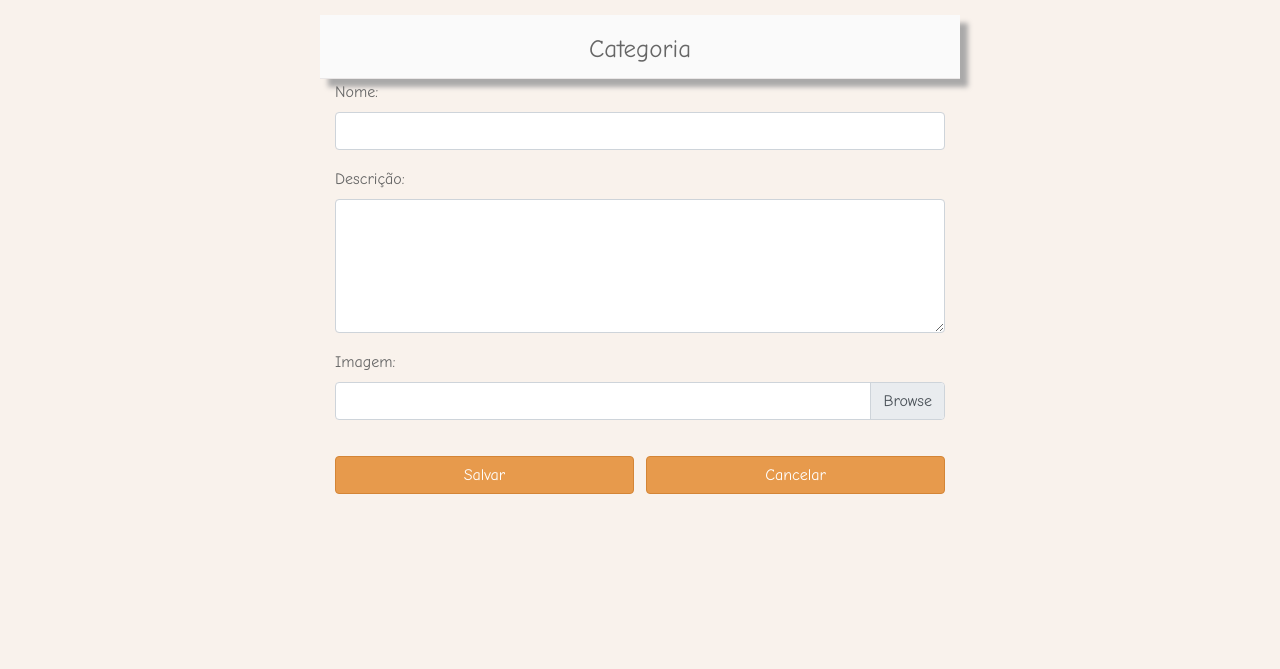
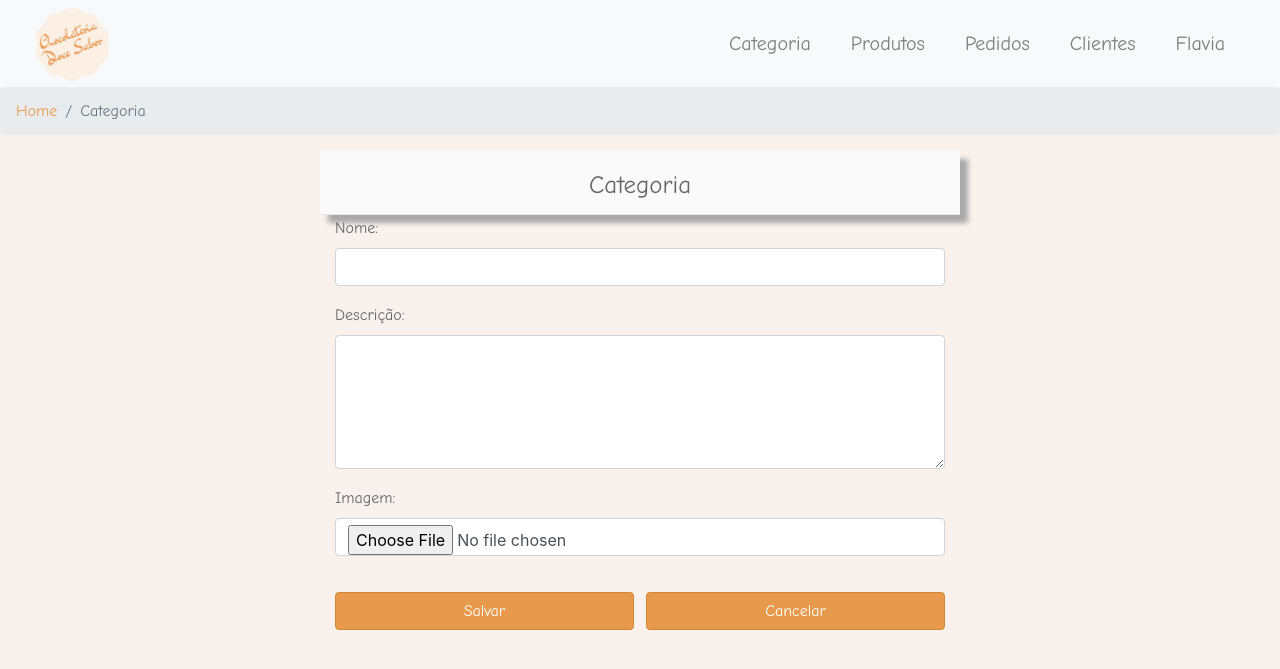
Before and after one commit to flaquebec/Chocolate-store, a PHP site: page /admin/category.php in a window 1280 px wide. Shown: the top 669 px of the page. Run offline with PHP 8.4, Linux system fonts and the light colour scheme.

Commit message:
Backend da categoria

```diff
--- a/admin/category.php
+++ b/admin/category.php
@@ -1,67 +1,219 @@
-<!doctype html>
-<html lang="en">
-  <head>
-    <!-- Required meta tags -->
-    <meta charset="utf-8">
-    <meta name="viewport" content="width=device-width, initial-scale=1, shrink-to-fit=no">
+<?php
 
-    <!-- Bootstrap CSS -->
-    <link rel="stylesheet" href="https://maxcdn.bootstrapcdn.com/bootstrap/4.4.1/css/bootstrap.min.css">
-    <link rel="stylesheet" href="style_chocolate.css">
+// Instance data base connection
+try {
+  $connection = new PDO('mysql:host=mysql_app;dbname=app', 'root', 'secret');
+  $connection->setAttribute(PDO::ATTR_ERRMODE, PDO::ERRMODE_EXCEPTION);
+} catch(PDOException $e) {
+  echo 'ERROR: ' . $e->getMessage();
+  exit;
+}
 
-        <!-- Fonts-->
-    <link href="https://fonts.googleapis.com/css?family=Comic+Neue:400,700&display=swap" rel="stylesheet">
-      <!--font-family: 'Comic Neue', cursive; -->
+// Verifica se o parametro id foi enviado pela url
+if (isset($_GET['id']) && !empty($_GET['id'])) {
 
-    <title>Admin/category</title>
-  </head>
+  // Recebe o parametro id enviado pela url
+  $id = $_GET['id'];
 
-  <body>
-   <div class=" cadastro container-fluid cadastroBox col-xs-12 col-sm-6 col-md-6 col-lg-6">
+  // Prepara a consulta no banco de dados
+  $statement = $connection->prepare("SELECT * FROM categories WHERE id = ?");
+
+  // Executa a consulta no banco de dados passando a variavel id como parametro
+  $statement->execute([$id]);
+
+  // Recebe a categoria registrada no banco de dados
+  $category = $statement->fetch();
+
+  // Se a categoria nao foi encontrada, redireciona para a lista de categorias
+  if (!$category) {
+    header('Location: /admin/categories.php');
+    exit; // exit faz o programa parar aqui, nada alem eh executado
+  }
+
+  // Recebe o nome da categoria
+  $name = $category['name'];
+
+  // Recebe a descricao da categoria
+  $description = $category['description'];
+}
+
+// Verify if form sended, $_POST variable is a array with all input, select, textarea submited from form
+// Verifica se o formulario foi submetido, a variavel $_POST vai conter todos os dado
+if (!empty($_POST)) {
+
+  // Cria um array vazio para as mensagens de validacao
+  $validations = [];
+
+  // Recebe nome da categoria
+  // a funcao trim remove espaços em brancos no começo e no fim de uma string, ex: " nome " fica "nome"
+  // eh importante usar o trim, pois ao verificar o valor informado ex: if(empty("  ")), esse if retorna falso, ou seja,
+  // o valor com espacos eh considerado preenchido
+  $name = trim($_POST['name']);
+
+  // Recebe descricao da categoria
+  $description = trim($_POST['description']);
+
+  // Recebe a imagem da categoria se essa foi enviada
+  if (isset($_FILES['image'])) {
+    $image = $_FILES['image'];
+  }
+
+  // Verifica se o nome da categoria está vazio
+  if (empty($name)) {
+    $validations['name'] = 'O campo Nome deve ser informado.';
+  }
+
+  // Verifica se a quantidade de caracteres informado excede 4000 caracteres
+  if (strlen($description) > 4000) {
+    $validations['description'] = 'O campo Descrição deve ter no máximo 4000 caracteres.';
+  }
+
+  // Verifica se o parametro id esta vazio e se a imagem esta vazia
+  if (empty($_GET['id']) && empty($_FILES['image']['tmp_name'])) {
+    $validations['image'] = 'O campo Imagem deve ser informado.';
+  }
+
+  // Verifica se a imagem foi enviada e se foi armazenada temporareamente com sucesso
+  if (isset($image) && !empty($image["tmp_name"])) {
+
+    // Recebe o tamanho da imagem
+    $image_size = getimagesize($image["tmp_name"]);
+
+    // Se a variavel image_size nao tiver valor eh por que o arquivo enviado nao era uma imagem
+    if (!$image_size) {
+      $validations['image'] = 'Informe uma imagem válida.';
+    }
+
+  }
+
+
+
+  // Verifica se a variavel $validations esta vazia
+  // Se estiver, significa que todas as informacoes enviadas estao validas para serem armazenadas no banco de dados
+  if (empty($validations)) {
+
+
+    // Verifica se a variavel $image foi instanciada e se o arquivo foi temporareamente armazenado
+    // Isso significa que a imagem pode ser gravada no diretorio
+    if (isset($image) && !empty($image["tmp_name"])) {
+
+      // A funcao pathinfo nos retorna varias informacoes sobre o arquivo,
+      // como o nome do diretorio do arquivo    $image_info['dirname']
+      // nome com extensao                      $image_info['basename']
+      // extensao                               $image_info['extension']
+      // nome sem extensao                      $image_info['filename']
+      $image_info = pathinfo($image['name']);
+
+      // A funcao uniqid, nos retorna uma string com um nome unico
+      // isso evita sobrescrever um arquivo
+      $image_name = uniqid("category_") . '.' . $image_info['extension'];
+
+      // A constante __DIR__ contem qual diretorio estamos
+      $target_file = __DIR__ . '/../assets/img/categories/' . $image_name;
+
+      // Grava a imagem recebida no diretorio
+      move_uploaded_file($image["tmp_name"], $target_file);
+    }
+
+
+
+    if (isset($id) && !empty($id)) {
+
+      $sql = "UPDATE categories SET name = ?, description = ?";
+
+      $values = [$name, $description];
+
+      if (isset($image_name)) {
+        $sql .= ", image = ?";
+
+        $values[] = $image_name;
+
+        unlink(dirname(__DIR__) . '/assets/img/categories/' . $category['image']);
+      }
+
+      $sql .= " WHERE id = ?";
+      $values[] = $id;
+
+      $statement = $connection->prepare($sql);
+      $statement->execute($values);
+
+    } else {
+      $statement = $connection->prepare("INSERT INTO categories (status, name, description, image) VALUES (1, ?, ?, ?)");
+      $statement->execute([$name, $description, $image_name]);
+    }
+
+    header('Location: /admin/categories.php');
+  }
+
+}
+
+include('header.php');
+?>
+
+
+    <nav aria-label="breadcrumb">
+      <ol class="breadcrumb">
+        <li class="breadcrumb-item itemBC"><a href="homeAdmin.php" class="">Home</a></li>
+        <li class="breadcrumb-item active" aria-current="page">Categoria</li>
+      </ol>
+    </nav>
+
+   <div class="cadastro container-fluid cadastroBox col-xs-12 col-sm-6 col-md-6 col-lg-6">
       <p class="text-center">Categoria</p>
     </div>
 
   <div class="container-fluid categoriaBox col-xs-12 col-sm-6 col-md-6 col-lg-6">
 
+    <form
+      action="/admin/category.php<?php if (isset($_GET['id'])) { echo '?id=' . $_GET['id']; }?>"
+      method="POST"
+      enctype="multipart/form-data">
 
-
-    <form action="/action_page.php">
       <div class="form-group">
         <label for="name">Nome:</label>
-        <input type="" class="form-control" id="nome" value="" placeholder="" name="email">
+        <input class="form-control<?php if (isset($validations['name'])) { echo ' is-invalid'; } ?>" id="name" name="name" value="<?php if (isset($name)) { echo $name; } ?>">
+        <?php
+        if (isset($validations['name'])) {
+          echo '<div class="invalid-feedback">' . $validations['name'] . '</div>';
+        }
+        ?>
       </div>
 
       <div class="form-group">
-        <label for="comment">Descrição:</label>
-        <textarea class="form-control" rows="5" id="comment"></textarea>
+        <label for="description">Descrição:</label>
+        <textarea class="form-control<?php if (isset($validations['description'])) { echo ' is-invalid'; } ?>" rows="5" id="description" name="description"><?php if (isset($description)) { echo $description; } ?></textarea>
+        <?php
+          if (isset($validations['description'])) {
+            echo '<div class="invalid-feedback">' . $validations['description'] . '</div>';
+          }
+        ?>
       </div>
 
       <div class="form-group">
-        <label for="Imagem">Imagem:</label>
-        <div class="input-group">
-          <div class="custom-file">
-            <input type="file" class="custom-file-input" id="inputGroupFile04">
-            <label class="custom-file-label" for="inputGroupFile04"></label>
-          </div>
-        </div>
+        <label for="image">Imagem:</label>
+        <input type="file" class="form-control<?php if (isset($validations['image'])) { echo ' is-invalid'; } ?>" id="image" name="image">
+        <?php
+          if (isset($validations['image'])) {
+            echo '<div class="invalid-feedback">' . $validations['image'] . '</div>';
+          }
+        ?>
       </div>
 
-        <button onclick="btnSalvar()"  type="button" class="btnSalvarCancelar btn btn-secondary btn-inline-block">Salvar</button>
-        <button onclick="btnCancelar()" type="button" class="btnSalvarCancelar btn btn-secondary btn-inline-block float-right">Cancelar</button>
+      <?php
+      if (isset($category['image'])) {
+      ?>
+        <img src="/assets/img/categories/<?php echo $category['image'] ?>" class="img-thumbnail">
+      <?php
+      }
+      ?>
+
+        <button type="submit" class="btnSalvarCancelar btn btn-secondary btn-inline-block">Salvar</button>
+        <button type="reset" class="btnSalvarCancelar btn btn-secondary btn-inline-block float-right">Cancelar</button>
 
 
     </form>
   </div>
 
-
-
-
-
-    <!-- Optional JavaScript -->
-    <!-- jQuery first, then Popper.js, then Bootstrap JS -->
-    <script src="/assets/js/jquery-3.4.1.slim.js"></script>
-    <script src="/assets/js/popper.js"></script>
-    <script src="/assets/js/bootstrap.js"></script>
-
-  </body>
-</html>
+<?php
+include('footer.php');
+?>
--- /dev/null
+++ b/admin/footer.php
@@ -0,0 +1,10 @@
+
+
+    <!-- Optional JavaScript -->
+    <!-- jQuery first, then Popper.js, then Bootstrap JS -->
+    <script src="/assets/js/jquery-3.4.1.slim.js"></script>
+    <script src="/assets/js/popper.js"></script>
+    <script src="/assets/js/bootstrap.js"></script>
+
+  </body>
+</html>
--- /dev/null
+++ b/admin/header.php
@@ -0,0 +1,57 @@
+<!doctype html>
+<html lang="en">
+  <head>
+    <!-- Required meta tags -->
+    <meta charset="utf-8">
+    <meta name="viewport" content="width=device-width, initial-scale=1, shrink-to-fit=no">
+
+    <!-- Bootstrap CSS -->
+    <link rel="stylesheet" href="https://maxcdn.bootstrapcdn.com/bootstrap/4.4.1/css/bootstrap.min.css">
+    <link rel="stylesheet" href="style_chocolate.css">
+
+        <!-- Fonts-->
+    <link href="https://fonts.googleapis.com/css?family=Comic+Neue:400,700&display=swap" rel="stylesheet">
+      <!--font-family: 'Comic Neue', cursive; -->
+
+    <title>Admin/category</title>
+  </head>
+
+  <body>
+
+
+
+  <nav class="navbar navbar-expand-sm navbar-light bg-light navHomeAdmin">
+      <div class="container-fluid">
+        <a class="navbar-brand" href="/admin/homeAdmin.php"> <img src="/admin/imagem/logo.png" class="logoHome float-left d-block" ></a>
+        <div class="nav navbar menu">
+          <ul class="navbar-nav ">
+            <li class="nav-item pr-4 menuList">
+              <a class="nav-link" href="/admin/adminCategoria.php">Categoria</a>
+            </li>
+            <li class="nav-item pr-4 menuList">
+              <a class="nav-link" href="/admin/adminProdutos.php">Produtos</a>
+            </li>
+            <li class="nav-item pr-4 menuList">
+              <a class="nav-link" href="/admin/adminPedidos.php">Pedidos</a>
+            </li>
+            <li class="nav-item pr-4 menuList">
+                <a class="nav-link" href="/admin/adminClientes.php">Clientes</a>
+            </li>
+            <li class="dropdown float-right menuList ">
+              <a class="nav-link" type="text" id="dropdownMenuButton" role="botton" data-toggle="dropdown" aria-haspopup="true" aria-expanded="false">
+                <div class="d-inline">
+                  <i class="fa fa-user-o"></i>
+                  <span >Flavia</span>
+                </div>
+              </a>
+              <div class="dropdown-menu" aria-labelledby="dropdownMenuButton">
+                <a class="dropdown-item" href="">Administrador</a>
+                <a class="dropdown-item" href="">Alterar</a>
+                <a class="dropdown-item" href="">Sair</a>
+              </div>
+            </li>
+
+          </ul>
+        </div>
+      </div>
+    </nav>
```
Also changed, not shown: admin/categories.php (added, +120 -0 lines), admin/index.php (+3 -4 lines), assets/img/categories/category_5ead749ceb0c9.jpg (added), assets/img/categories/category_5ead759783d0d.jpg (added), assets/img/categories/category_5ead75a7c67f0.jpg (added), assets/img/categories/category_5ead75cc0e9a3.jpg (added), assets/img/categories/category_5ead7d6b161ee.jpg (added), assets/img/categories/category_5ead96329427c.jpg (added).
